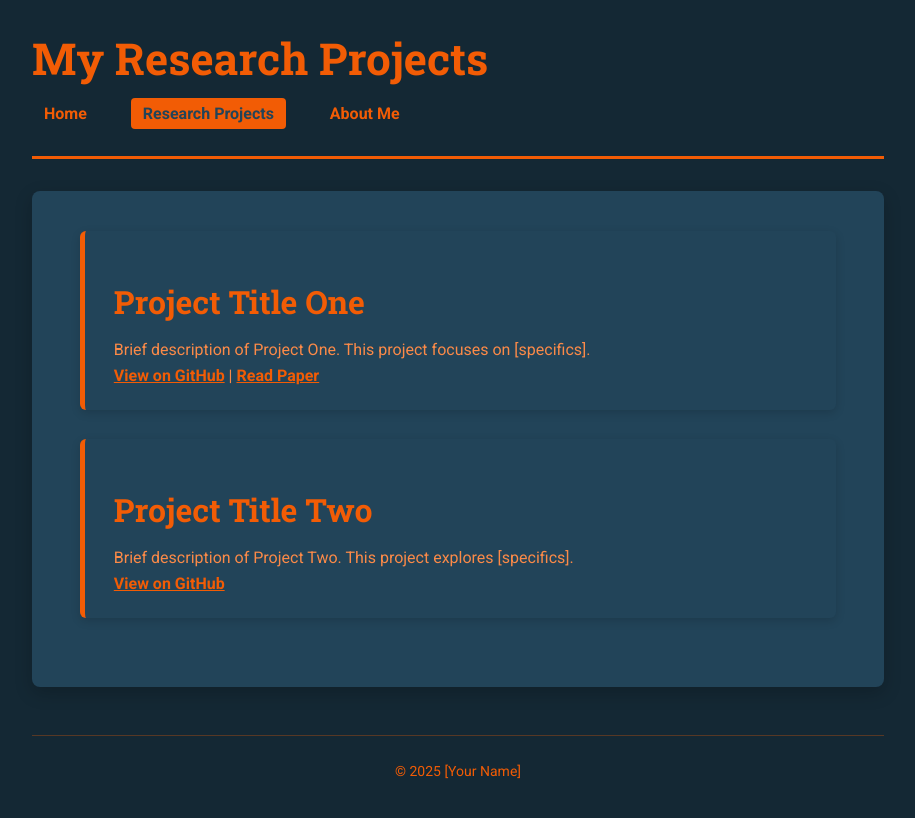
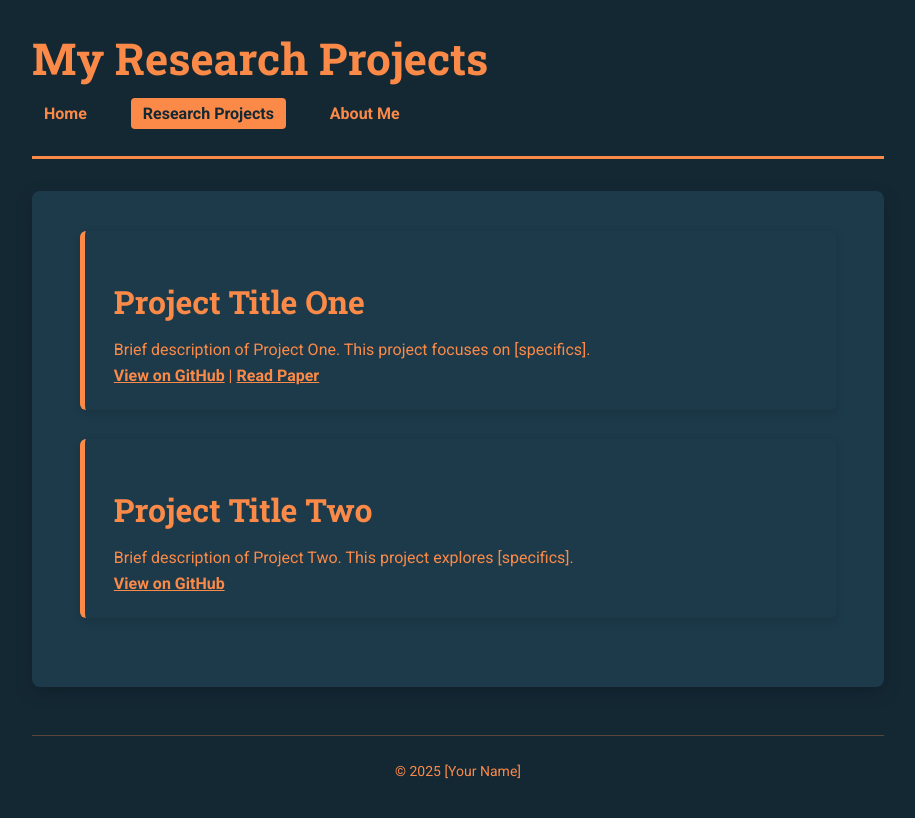
Before and after one commit to VigneshG0121/vignesh_kumar_gopalakrishnan.github.io, a plain HTML site: page project.html in a window 1280 px wide. Shown: the whole page, without its empty margins (182-1097 px from the left). Drawn offline with Linux system fonts and the light colour scheme.

Commit message:
Update styles.css

```diff
--- a/styles.css
+++ b/styles.css
@@ -20,7 +20,7 @@ body {
 h1, h2, h3 {
   font-family: 'Roboto Slab', serif;
   font-weight: 700;
-  color: #f25c05; /* Orange headings */
+  color: #fb8a48; /* Orange headings */
 }
 
 h1 {
@@ -41,7 +41,7 @@ h3 {
 }
 
 header {
-  border-bottom: 3px solid #f25c05; /* Orange border */
+  border-bottom: 3px solid #fb8a48; /* Orange border */
   padding-bottom: 0.8rem;
   margin-bottom: 2rem;
 }
@@ -56,7 +56,7 @@ nav ul {
 nav ul li a {
   text-decoration: none;
   font-weight: 600;
-  color: #f25c05; /* Orange links */
+  color: #fb8a48; /* Orange links */
   padding: 6px 12px;
   border-radius: 4px;
   transition: background-color 0.25s ease, color 0.25s ease;
@@ -64,20 +64,20 @@ nav ul li a {
 
 nav ul li a:hover,
 nav ul li a.active {
-  background-color: #f25c05;
-  color: #224459; /* Dark teal on hover */
+  background-color: #fb8a48;
+  color: #142834; /* Dark teal on hover */
 }
 
 main {
-  background: #224459;
+  background: #1d3a4a; /* Lighter teal for readability */
   border-radius: 8px;
   box-shadow: 0 6px 18px rgb(0 0 0 / 0.2);
   padding: 2.5rem 3rem;
 }
 
 .project-card {
-  border-left: 5px solid #f25c05;
-  background-color: #224459;
+  border-left: 5px solid #fb8a48;
+  background-color: #1d3a4a; /* Lighter teal inside cards */
   padding: 1.3rem 1.8rem;
   margin-bottom: 1.8rem;
   border-radius: 6px;
@@ -99,14 +99,14 @@ main {
 }
 
 .project-card a {
-  color: #f25c05;
+  color: #fb8a48;
   text-decoration: underline;
   font-weight: 600;
   transition: color 0.2s ease;
 }
 
 .project-card a:hover {
-  color: #ff7b2a; /* Brighter orange on hover */
+  color: #ff9f6b; /* Brighter orange on hover */
 }
 
 footer {
@@ -114,8 +114,8 @@ footer {
   margin-top: 3rem;
   padding: 1.5rem 0;
   font-size: 0.875rem;
-  color: #f25c05;
-  border-top: 1px solid rgba(242,92,5,0.3);
+  color: #fb8a48;
+  border-top: 1px solid rgba(251,138,72,0.3);
 }
 
 /* Responsive */
```
